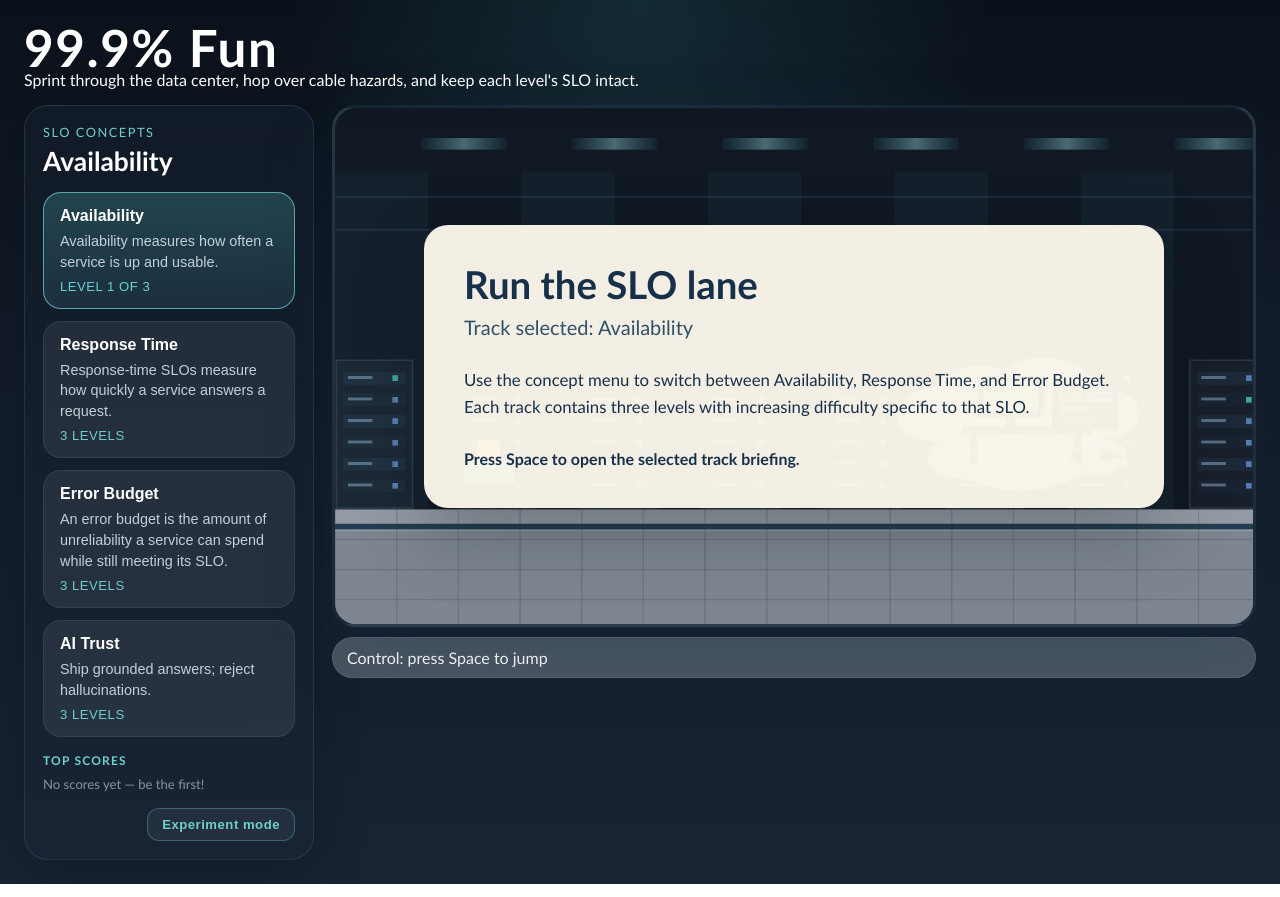
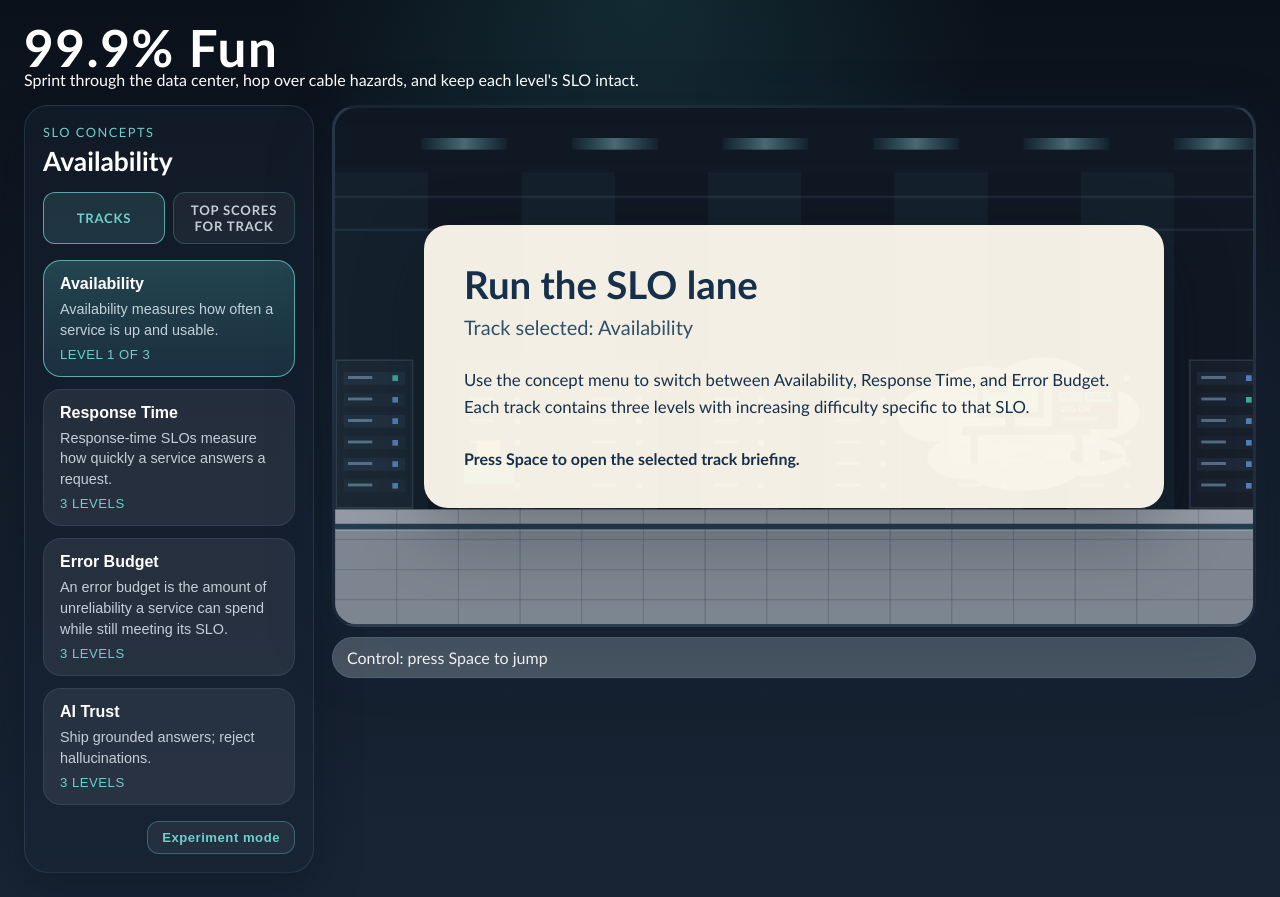
Before and after one commit to syneva-runyan/slo-scroller, a website built with Vite: page index.html in a window 1280 px wide. Built offline with nearby package versions, Linux system fonts and the light colour scheme; some packages are replaced by stand-ins of ours; no server answers; the database is empty.

Commit message:
modify top scores appearance

```diff
--- a/src/game/Game.js
+++ b/src/game/Game.js
@@ -21,7 +21,6 @@ import { GameHUDView } from '../ui/HUD/GameHUDView.js';
 import { OverlayView } from '../ui/OverlayView/OverlayView.js';
 import { TrackMenuView } from '../ui/TrackMenu/TrackMenuView.js';
 import { promptDisplayName } from '../ui/DisplayNamePrompt/DisplayNamePrompt.js';
-import { LeaderboardView } from '../ui/Leaderboard/LeaderboardView.js';
 import '../ui/DisplayNamePrompt/DisplayNamePrompt.css';
 
 const WIDTH = 1280;
@@ -60,7 +59,6 @@ export class Game {
         <div class="game-stage-area">
           <div class="game-stage"></div>
           <div class="game-pill game-controls-pill">Control: press Space to jump</div>
-          <div class="game-leaderboard-slot" hidden></div>
         </div>
       </div>
     `;
@@ -68,10 +66,6 @@ export class Game {
     this.menuContainer = this.shell.querySelector('.game-menu');
     this.stage = this.shell.querySelector('.game-stage');
     this.controlsPill = this.shell.querySelector('.game-controls-pill');
-    this.leaderboardSlot = this.shell.querySelector('.game-leaderboard-slot');
-    this.leaderboardView = new LeaderboardView();
-    this.leaderboardSlot.append(this.leaderboardView.root);
-    this.lastLeaderboardSignature = null;
     const isTouchDevice = navigator.maxTouchPoints > 0;
     this.controlsPill.textContent = isTouchDevice ? 'Control: tap to jump' : 'Control: press Space to jump';
     this.stage.append(this.canvas);
@@ -387,7 +381,6 @@ export class Game {
       elapsedSeconds: this.elapsedSeconds,
     });
     this.overlayView.render(overlay);
-    this.renderLeaderboardSlot();
     this.gameHudView.render({
       level,
       track,
@@ -418,35 +411,8 @@ export class Game {
       rollingWindowSeconds: this.availability.rollingWindowSeconds,
       targetPercentile: this.responseTime.targetPercentile,
       activeLevelId: level.id,
+      leaderboardData: this.state === 'level-complete' ? this.leaderboard : null,
     });
-  }
-
-  renderLeaderboardSlot() {
-    if (this.state !== 'level-complete') {
-      if (this.lastLeaderboardSignature !== null) {
-        this.lastLeaderboardSignature = null;
-        this.leaderboardSlot.hidden = true;
-        this.leaderboardView.root.replaceChildren();
-      }
-      return;
-    }
-
-    const data = this.leaderboard;
-    const signature = data == null
-      ? 'loading'
-      : JSON.stringify({ scores: data.scores, rank: data.rank });
-
-    if (signature === this.lastLeaderboardSignature) {
-      return;
-    }
-
-    this.lastLeaderboardSignature = signature;
-    this.leaderboardSlot.hidden = false;
-    if (data == null) {
-      this.leaderboardView.renderLoading();
-    } else {
-      this.leaderboardView.render(data.scores, data.rank);
-    }
   }
 
   beginLevel(time, options = {}) {
@@ -469,6 +435,7 @@ export class Game {
     this.resetTrackers();
     this.responseTime.primeForLevel(this.levelManager.getCurrentLevel());
     this.player.reset();
+    this.trackMenuView.setActiveTab('tracks');
   }
 
   spawnObstacle(level) {
@@ -507,6 +474,7 @@ export class Game {
     this.resetTrackers();
     this.responseTime.primeForLevel(this.levelManager.getCurrentLevel());
     this.player.reset();
+    this.trackMenuView.setActiveTab('tracks');
   }
 
   getTrackerForTrack(track) {
@@ -559,6 +527,7 @@ export class Game {
     }).then(([rank, scores]) => {
       this.leaderboard = { rank, scores };
       this.trackMenuView.invalidateLeaderboard();
+      this.trackMenuView.setActiveTab('scores');
     }).catch(console.error);
   }
 
--- a/src/ui/TrackMenu/TrackMenu.css
+++ b/src/ui/TrackMenu/TrackMenu.css
@@ -11,6 +11,38 @@
 .track-menu-header {
   display: grid;
   gap: 8px;
+}
+
+.track-menu-tabs {
+  display: grid;
+  grid-template-columns: repeat(2, minmax(0, 1fr));
+  gap: 8px;
+}
+
+.track-menu-tab {
+  padding: 9px 12px;
+  border-radius: 12px;
+  border: 1px solid rgba(110, 207, 205, 0.24);
+  background: rgba(232, 241, 250, 0.05);
+  color: var(--surface-copy-muted);
+  font: inherit;
+  font-size: 0.82rem;
+  font-weight: 700;
+  letter-spacing: 0.06em;
+  text-transform: uppercase;
+  cursor: pointer;
+  transition: border-color 120ms ease, background-color 120ms ease, color 120ms ease;
+}
+
+.track-menu-tab:hover {
+  border-color: rgba(110, 207, 205, 0.48);
+  background: rgba(232, 241, 250, 0.1);
+}
+
+.track-menu-tab.is-active {
+  border-color: rgba(110, 207, 205, 0.72);
+  background: rgba(110, 207, 205, 0.14);
+  color: var(--color-accent);
 }
 
 .track-menu-kicker {
@@ -158,6 +190,10 @@
     border-radius: 18px;
   }
 
+  .track-menu-tabs {
+    grid-template-columns: 1fr;
+  }
+
   .track-menu-list {
     grid-template-columns: repeat(3, minmax(0, 1fr));
   }
--- a/src/ui/TrackMenu/TrackMenuView.js
+++ b/src/ui/TrackMenu/TrackMenuView.js
@@ -5,6 +5,8 @@ import { LeaderboardView } from '../Leaderboard/LeaderboardView.js';
 import { fetchTopScores } from '../../services/leaderboard.js';
 
 const WINDOW_OPTIONS = [4, 6, 8, 10, 12, 15];
+const TAB_TRACKS = 'tracks';
+const TAB_SCORES = 'scores';
 const PERCENTILE_OPTIONS = [
   { value: 0.5, label: 'p50' },
   { value: 0.9, label: 'p90' },
@@ -90,6 +92,27 @@ function createPercentileSettings(targetPercentile, onPercentileChange) {
   return panel;
 }
 
+function createTabs(activeTab, onSelectTab) {
+  const root = document.createElement('div');
+  root.className = 'track-menu-tabs';
+
+  const tabs = [
+    { id: TAB_TRACKS, label: 'Tracks' },
+    { id: TAB_SCORES, label: 'Top scores for track' },
+  ];
+
+  for (const tab of tabs) {
+    const button = document.createElement('button');
+    button.type = 'button';
+    button.className = `track-menu-tab${activeTab === tab.id ? ' is-active' : ''}`;
+    button.textContent = tab.label;
+    button.addEventListener('click', () => onSelectTab(tab.id));
+    root.append(button);
+  }
+
+  return root;
+}
+
 export class TrackMenuView {
   constructor(container, { onSelectTrack, onExperimentToggle, onRollingTimeWindowConfigChange, onPercentileChange }) {
     this.container = container;
@@ -104,10 +127,18 @@ export class TrackMenuView {
     this.leaderboardView = new LeaderboardView();
     this.lastLeaderboardTrackId = null;
     this.lastLeaderboardLevelId = null;
+    this.activeTab = TAB_TRACKS;
   }
 
-  _loadLeaderboard(trackId, levelId) {
-    if (trackId === this.lastLeaderboardTrackId && levelId === this.lastLeaderboardLevelId) {
+  setActiveTab(tabId) {
+    if (tabId === TAB_TRACKS || tabId === TAB_SCORES) {
+      this.activeTab = tabId;
+      this.lastSignature = '';
+    }
+  }
+
+  _loadLeaderboard(trackId, levelId, highlightedRank = null) {
+    if (trackId === this.lastLeaderboardTrackId && levelId === this.lastLeaderboardLevelId && highlightedRank == null) {
       return;
     }
     this.lastLeaderboardTrackId = trackId;
@@ -116,10 +147,26 @@ export class TrackMenuView {
     fetchTopScores({ trackId, levelId, limit: 5 })
       .then((scores) => {
         if (trackId === this.lastLeaderboardTrackId && levelId === this.lastLeaderboardLevelId) {
-          this.leaderboardView.render(scores);
+          this.leaderboardView.render(scores, highlightedRank);
         }
       })
       .catch(console.error);
+  }
+
+  _renderLeaderboard(leaderboardData, activeTrack, activeLevelId) {
+    if (!activeTrack || !activeLevelId) {
+      this.leaderboardView.render([]);
+      return;
+    }
+
+    if (leaderboardData?.scores) {
+      this.lastLeaderboardTrackId = activeTrack.id;
+      this.lastLeaderboardLevelId = activeLevelId;
+      this.leaderboardView.render(leaderboardData.scores, leaderboardData.rank);
+      return;
+    }
+
+    this._loadLeaderboard(activeTrack.id, activeLevelId);
   }
 
   invalidateLeaderboard() {
@@ -127,7 +174,16 @@ export class TrackMenuView {
     this.lastLeaderboardLevelId = null;
   }
 
-  render({ tracks, showExperimentToggle, experimentMode, rollingWindowSeconds, activeLevelId, activeTrackId, targetPercentile }) {
+  render({
+    tracks,
+    showExperimentToggle,
+    experimentMode,
+    rollingWindowSeconds,
+    activeLevelId,
+    activeTrackId,
+    targetPercentile,
+    leaderboardData,
+  }) {
     const signature = JSON.stringify({
       tracks,
       showExperimentToggle,
@@ -135,12 +191,11 @@ export class TrackMenuView {
       rollingWindowSeconds,
       activeTrackId,
       targetPercentile,
+      activeTab: this.activeTab,
+      leaderboardData,
     });
     const activeTrack = tracks.find((t) => t.active) ?? tracks[0];
-
-    if (activeLevelId && activeTrack) {
-      this._loadLeaderboard(activeTrack.id, activeLevelId);
-    }
+    this._renderLeaderboard(leaderboardData, activeTrack, activeLevelId);
 
     if (signature === this.lastSignature) {
       return;
@@ -156,12 +211,18 @@ export class TrackMenuView {
     }
 
     this.lastSignature = signature;
+    const bodyChildren = this.activeTab === TAB_SCORES
+      ? [this.leaderboardView.root]
+      : [
+          createTrackMenuList(tracks, { onSelectTrack: this.onSelectTrack }),
+          ...settingsPanels,
+          ...(showExperimentToggle ? [createExperimentToggle(experimentMode, this.onExperimentToggle)] : []),
+        ];
+
     this.root.replaceChildren(
       createTrackMenuHeader(activeTrack),
-      createTrackMenuList(tracks, { onSelectTrack: this.onSelectTrack }),
-      this.leaderboardView.root,
-      ...settingsPanels,
-      ...(showExperimentToggle ? [createExperimentToggle(experimentMode, this.onExperimentToggle)] : []),
+      createTabs(this.activeTab, (tabId) => this.setActiveTab(tabId)),
+      ...bodyChildren,
     );
   }
 }
```
